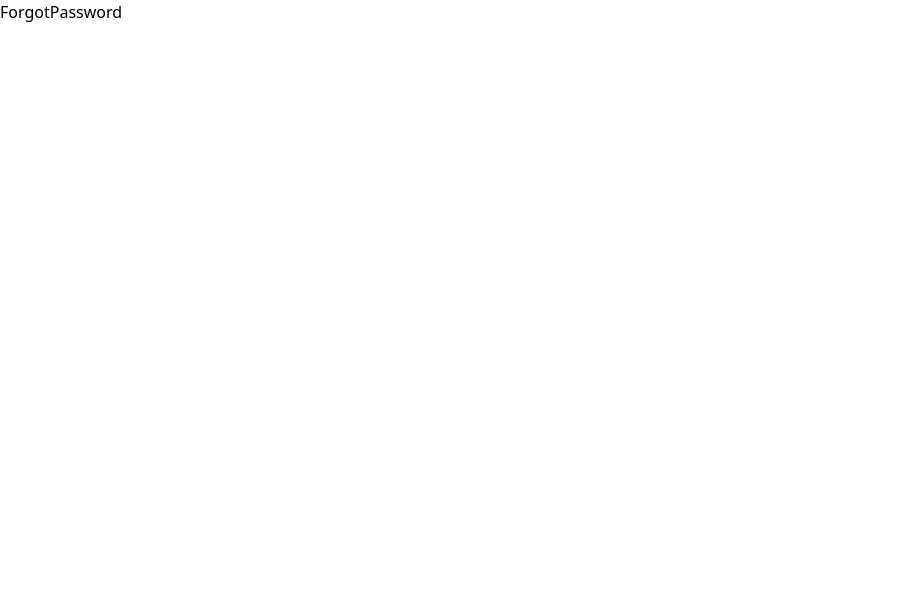
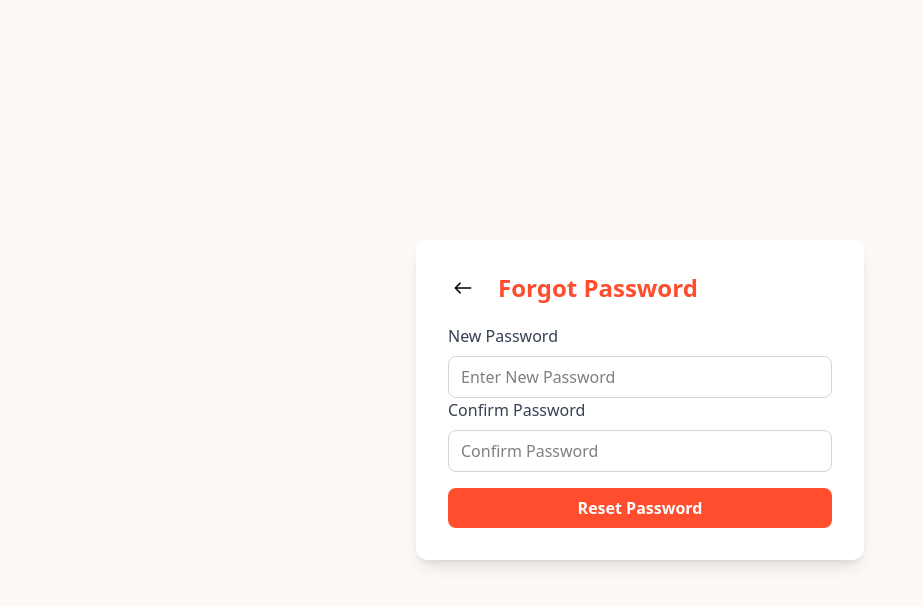
Before and after one commit to kamaliyahardik/KhaaneWalaBazaar, a React app in the folder frontend/: page /forgot-password in a window 1280 px wide. Shown: the top 606 px of the page, without its empty margins (0-923 px from the left). Built offline with nearby package versions, Linux system fonts and the light colour scheme; the HTML template or start-up script is replaced by a standard one.

Commit message:
code-push

```diff
--- a/frontend/src/pages/ForgotPassword.jsx
+++ b/frontend/src/pages/ForgotPassword.jsx
@@ -1,9 +1,132 @@
-import React from 'react'
+import React, { useState } from "react";
+import { IoIosArrowRoundBack } from "react-icons/io";
 
 const ForgotPassword = () => {
+  const [step, setStep] = useState(3);
+  const [email, setEmail] = useState("");
+  const [otp,setOtp] = useState("");
+  const [newPassword,setNewPassword] = useState();
+  const [confirmPassword,setConfirmPassword] = useState();
+
   return (
-    <div>ForgotPassword</div>
-  )
-}
+    <>
+      <div
+        className="min-h-screen w-full flex items-center justify-center p-4"
+        style={{ backgroundColor: "var(--BgColor)" }}
+      >
+        <div className="bg-white rounded-xl shadow-lg w-full max-w-md p-8">
+          <div className="flex items-center gap-5 mb-5">
+            <IoIosArrowRoundBack size={30} />
+            <h2 className="text-2xl font-bold text-center text-[var(--PrimaryColor)]">
+              Forgot Password
+            </h2>
+          </div>
 
-export default ForgotPassword
+          {step == 1 && (
+            <div>
+              {/* Email */}
+              <div className="mb-4">
+                <label className="block text-gray-700 mb-2" htmlFor="email">
+                  Email
+                </label>
+
+                <input
+                  type="text"
+                  id="email"
+                  placeholder="Enter your Email"
+                  className="
+                w-full border border-gray-300 rounded-lg px-3 py-2
+                focus:outline-none
+                focus:border-[var(--PrimaryColor)]"
+                  onChange={(e) => setEmail(e.target.value)}
+                  value={email}
+                />
+              </div>
+              <button className="w-full bg-[var(--PrimaryColor)] text-white rounded-lg px-4 py-2 font-semibold transition cursor-pointer hover:bg-[var(--HoverColor)]">
+                Send OTP
+              </button>
+            </div>
+          )}
+
+
+          {step == 2 && (
+          <div>
+            {/* Email */}
+          <div className="mb-4">
+            <label className="block text-gray-700 mb-2" htmlFor="email">
+              Enter OTP
+            </label>
+
+            <input
+              type="text"
+              id="email"
+              placeholder="OTP"
+              className="
+                w-full border border-gray-300 rounded-lg px-3 py-2
+                focus:outline-none
+                focus:border-[var(--PrimaryColor)]"
+              onChange={(e) => setOtp(e.target.value)}
+              value={otp}
+            />
+          </div>
+          <button
+              className="w-full bg-[var(--PrimaryColor)] text-white rounded-lg px-4 py-2 font-semibold transition cursor-pointer hover:bg-[var(--HoverColor)]"
+            >
+              Verify
+            </button>
+          </div>
+          )}
+
+          {step == 3 && (
+          <div>
+            {/* Email */}
+          <div className="mb-4">
+            <label className="block text-gray-700 mb-2" htmlFor="password">
+              New Password
+            </label>
+
+            <input
+              type="text"
+              id="password"
+              placeholder="Enter New Password"
+              className="
+                w-full border border-gray-300 rounded-lg px-3 py-2
+                focus:outline-none
+                focus:border-[var(--PrimaryColor)]"
+              onChange={(e) => setConfirmPassword(e.target.value)}
+              value={otp}
+            />
+
+             <label className="block text-gray-700 mb-2" htmlFor="confirmpassword">
+              Confirm Password
+            </label>
+
+            <input
+              type="text"
+              id="confirmpassword"
+              placeholder="Confirm Password"
+              className="
+                w-full border border-gray-300 rounded-lg px-3 py-2
+                focus:outline-none
+                focus:border-[var(--PrimaryColor)]"
+              onChange={(e) => setConfirmPassword(e.target.value)}
+              value={otp}
+            />
+          </div>
+
+
+          <button
+              className="w-full bg-[var(--PrimaryColor)] text-white rounded-lg px-4 py-2 font-semibold transition cursor-pointer hover:bg-[var(--HoverColor)]"
+            >
+              Reset Password
+            </button>
+          </div>
+          )}
+
+        </div>
+      </div>
+    </>
+  );
+};
+
+export default ForgotPassword;
```
